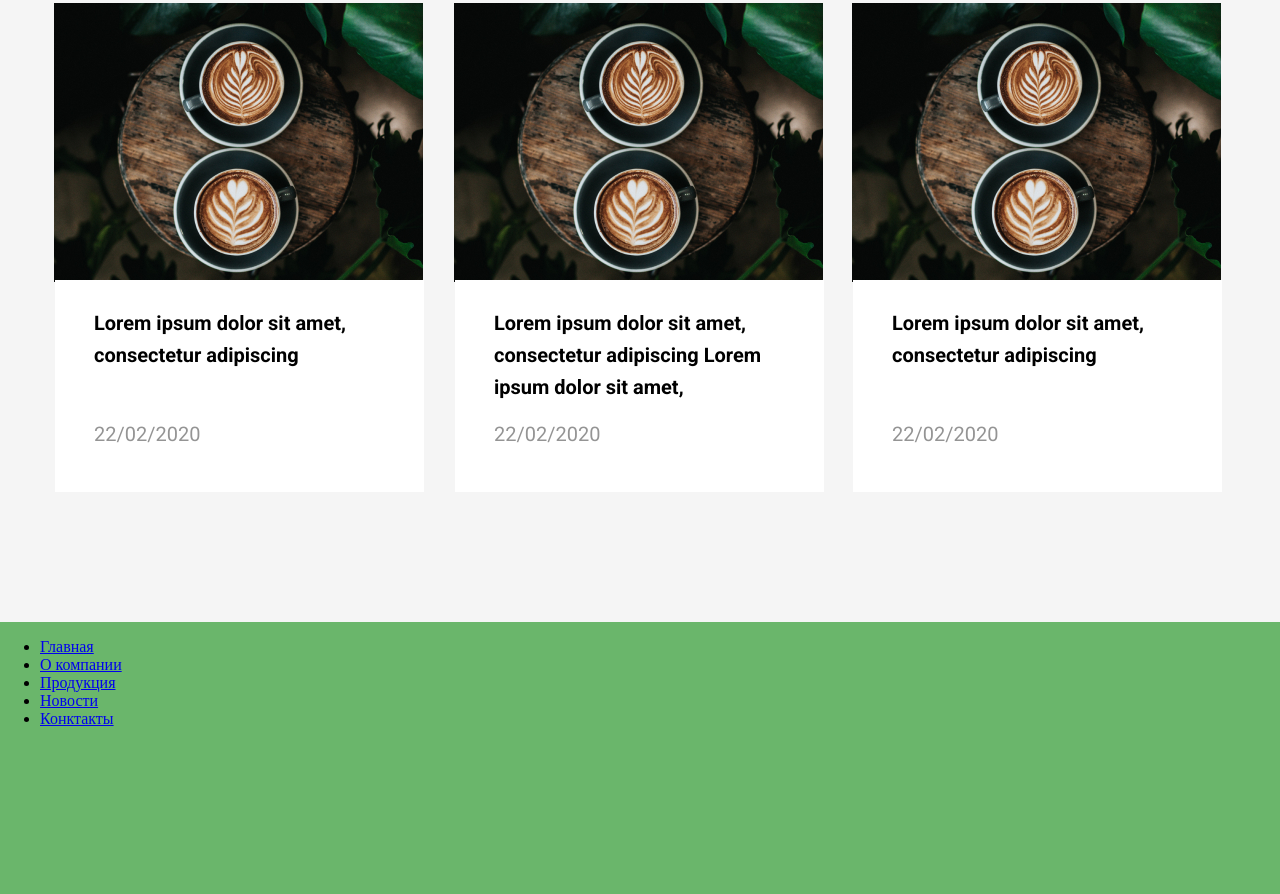
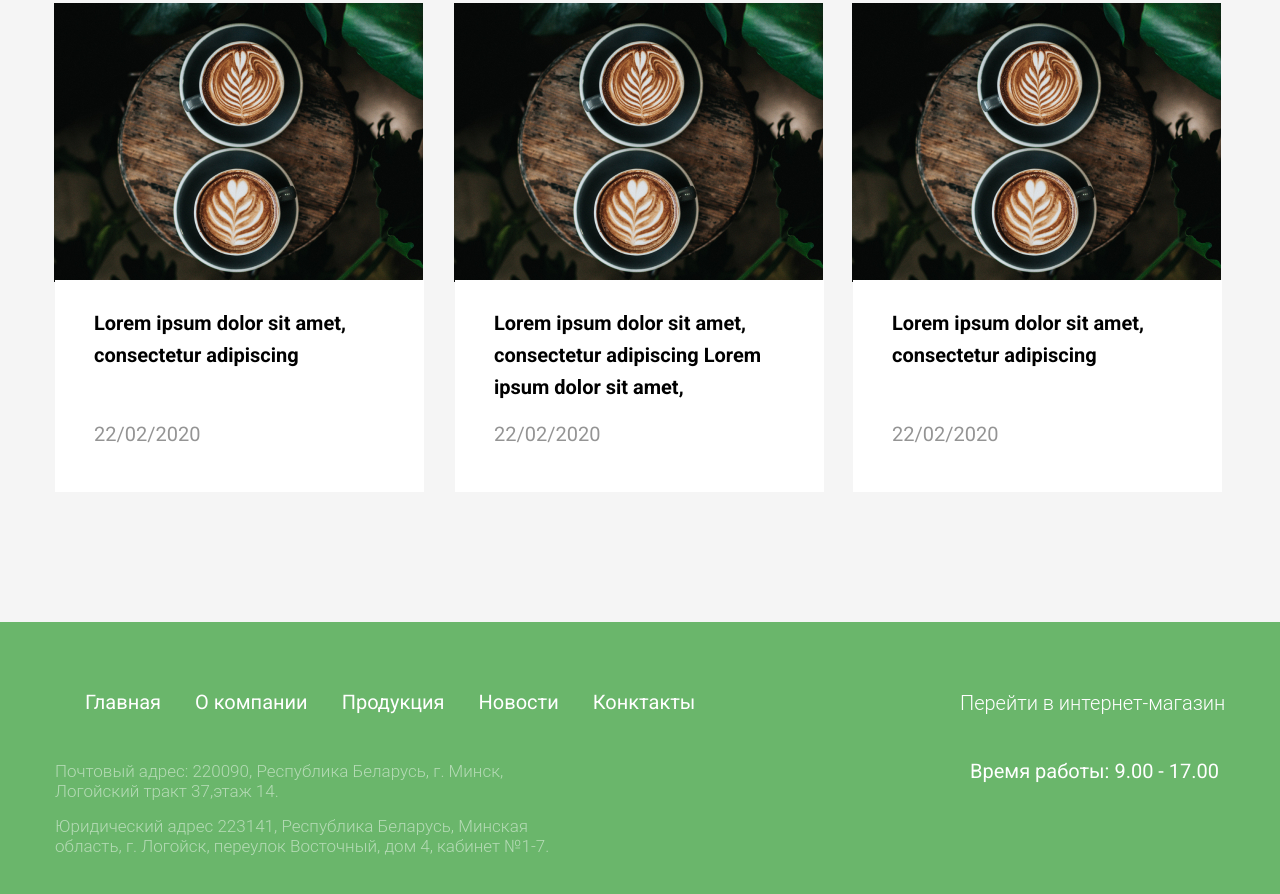
Before and after one commit to vetal339/VitalijKadilinskij_1, a website: page src/index.html in a window 1280 px wide. Shown: the part 3090-3984 px from the top of the page. Drawn offline with Linux system fonts and the light colour scheme; files whose address does not match are found by name.

Commit message:
Главная страница

```diff
--- /dev/null
+++ b/src/css/footerlink.css
@@ -0,0 +1,70 @@
+
+.secondul{
+    position: absolute;
+    width: 697px;
+    height: 19px;
+    padding-left: 0;
+    margin: 69px 528px 226px 55px;
+    list-style-type: none;
+}
+
+.linkfoot {
+    display: inline;
+    font-family: Roboto;
+    font-style: normal;
+    font-weight: 500;
+    font-size: 20px;
+    line-height: 23.44px;
+    color: #FFFFFF;
+    position: relative;
+    text-decoration: none;
+    margin-left: 15px;
+}
+.linkfoot:hover{
+    text-decoration: underline;
+}
+.footerinshop{
+    position: absolute;
+    width: 273px;
+    height: 37px;
+    margin: 74px 47px 203px 960px;
+    font-family: "Roboto Light";
+    font-weight: 300;
+    font-style: normal;
+    font-size: 20px;
+    line-height: 14px;
+    color: #FFFFFF;
+    text-decoration: none;
+}
+.footerinshop:hover{
+    text-decoration: underline;
+}
+.footerinfo{
+    position: absolute;
+    width: 533px;
+    height: 79px;
+    margin: 140px 692px 95px 55px;
+    font-family: "Roboto Light";
+    font-weight: 400;
+    font-style: normal;
+    font-size: 17px;
+    line-height: 19.92px;
+    color: rgba(255, 255, 255, 0.5);
+
+}
+.indent{
+    padding-bottom: 15px;
+    margin-bottom: 0;
+}
+.jobtime{
+    position: absolute;
+    width: 255px;
+    height: 17px;
+    font-family: Roboto;
+    font-weight: 500;
+    font-style: normal;
+    font-size: 20px;
+    line-height: 23.44px;
+    color: #FFFFFF;
+    margin: 138px 55px 159px 970px;
+}
--- a/src/css/header.css
+++ b/src/css/header.css
@@ -78,8 +78,8 @@ a.internetshop{
     margin-bottom: 1px;
     color: #FFFFFF;
 }
-ul.firstul:hover:active{
-    list-style-type: disc;
+.link1.link:hover{
+    list-style-type: circle;
 }
 img.ellips{
     position: absolute;
--- a/src/index.html
+++ b/src/index.html
@@ -10,6 +10,7 @@
     <link rel="stylesheet" href="css/slide.css">
     <link rel="stylesheet" href="src/js/slide.js">
     <link rel="stylesheet" href="css/box.css">
+    <link rel="stylesheet" href="css/footerlink.css">
 </head>
 <body>
 <header>
@@ -156,15 +157,27 @@
     </div>
 </div>
 <footer>
-    <div class="footermenu">
         <ul class="secondul">
-            <li><a href="#">Главная</a></li>
-            <li><a href="#">О компании</a></li>
-            <li><a href="#">Продукция</a></li>
-            <li><a href="#">Новости</a></li>
-            <li><a href="#">Конктакты</a></li>
+            <li class="linkfoot"><a href="#" class="linkfoot">Главная</a></li>
+            <li class="linkfoot"><a href="#" class="linkfoot">О компании</a></li>
+            <li class="linkfoot"><a href="#" class="linkfoot">Продукция</a></li>
+            <li class="linkfoot"><a href="#" class="linkfoot">Новости</a></li>
+            <li class="linkfoot"><a href="#" class="linkfoot">Конктакты</a></li>
         </ul>
+
+        <a href="#" class="footerinshop"><span>Перейти в интернет-магазин</span></a>
+    <div class="footerinfo">
+        <p class="indent">
+            Почтовый адрес: 220090, Республика Беларусь, г. Минск, Логойский тракт 37,этаж 14.
+        </p>
+        <p class="indent">
+            Юридический адрес 223141, Республика Беларусь, Минская область, г. Логойск, переулок Восточный, дом 4, кабинет №1-7.
+        </p>
     </div>
+    <p class="jobtime">
+        Время работы: 9.00 - 17.00
+    </p>
+
 </footer>
 </body>
 </html>
```
